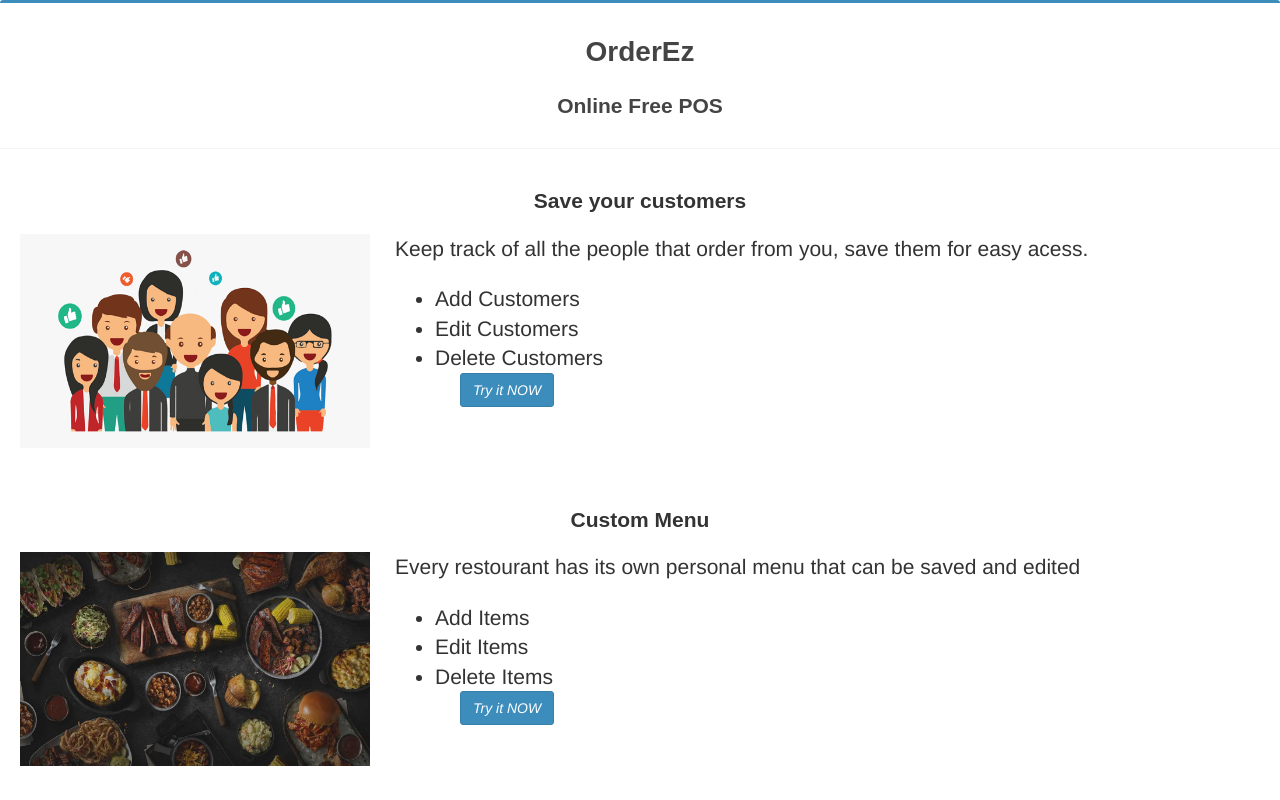
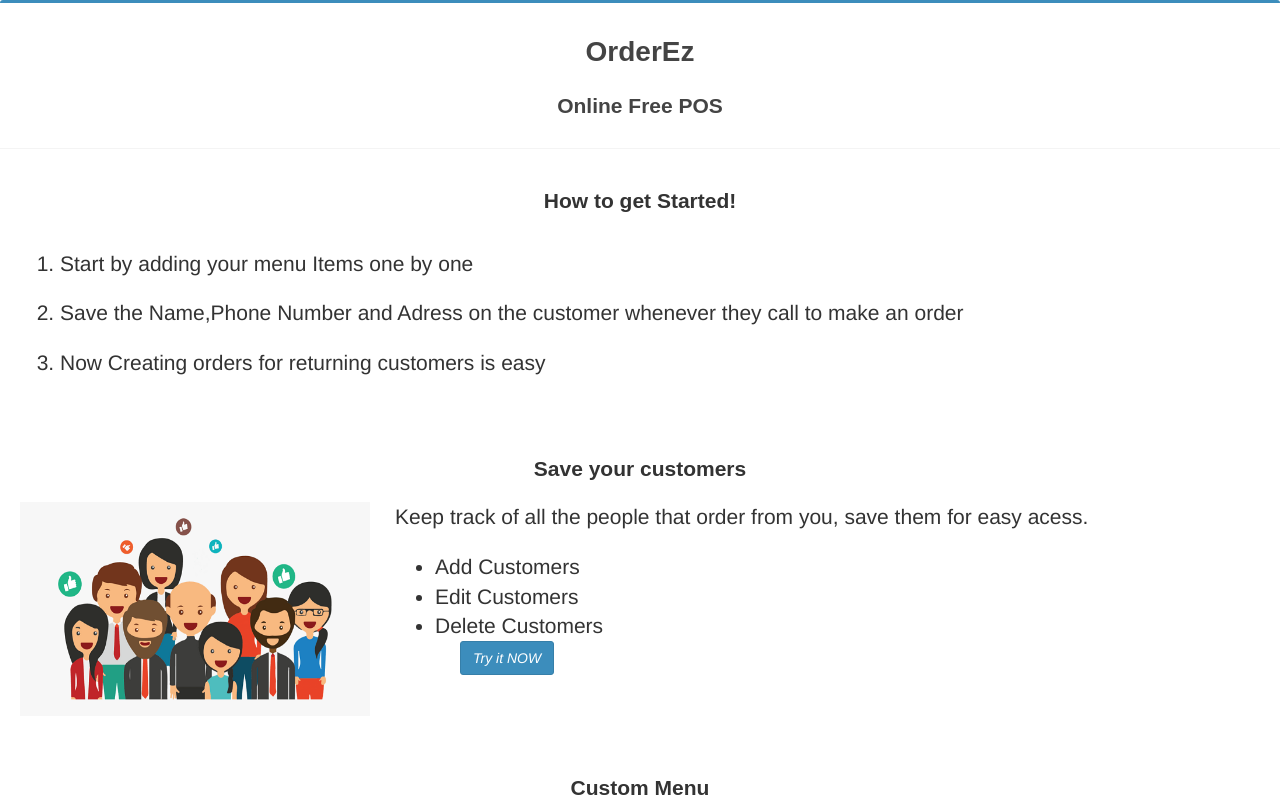
Before and after one commit to First-Capstone-Project/OrderEz-Client, a React (Create React App) app: page /landing in a window 1280 px wide. Shown: the top 800 px of the page. Built offline with nearby package versions, Linux system fonts and the light colour scheme.

Commit message:
Readme and Landing Page

```diff
--- a/src/components/landing.js
+++ b/src/components/landing.js
@@ -10,6 +10,14 @@ export default class LandingPage extends Component {
                 <div className='boxheader'>
                 <h1>OrderEz</h1>
                 <h2>Online Free POS</h2>
+                </div>
+                <div className='boxbody'>
+                <h2>How to get Started!</h2>
+                <ol>
+                <p><li>Start by adding your menu Items one by one</li></p>
+                <p><li>Save the Name,Phone Number and Adress on the customer whenever they call to make an order</li></p>
+                <p><li>Now Creating orders for returning customers is easy</li></p>
+                </ol>
                 </div>
 
                 <div className='boxbody '>
```
Also changed, not shown: 1 other file (tests, documents, lock files or other folders).
